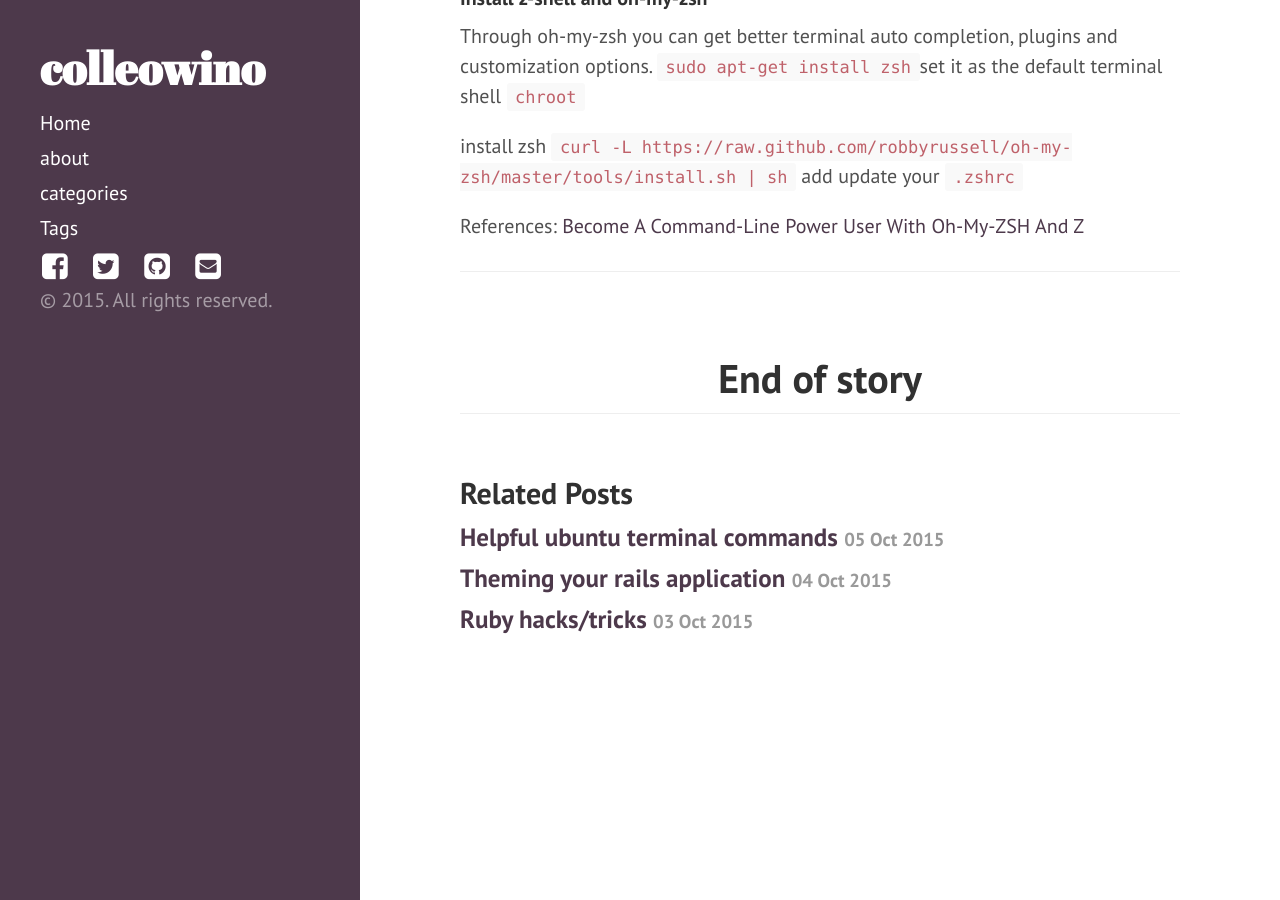
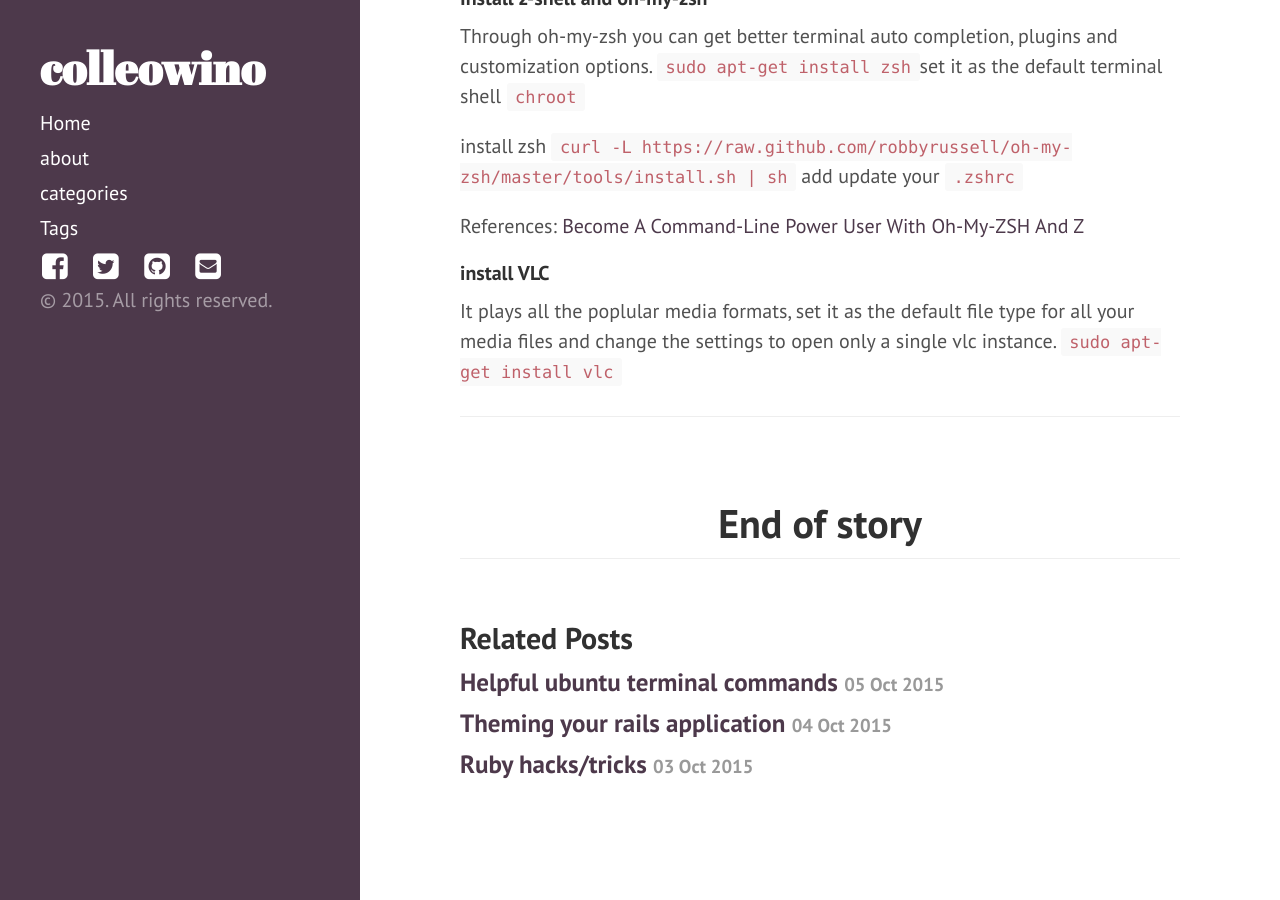
Before and after one commit to colleowino/colleowino.github.io, a Jekyll site: the page built from _posts/2015-10-06-favorite-ubuntu-apps.md, in a window 1280 px wide and 900 px high, scrolled down 859 px. Built offline with Jekyll 4.4.1, drawn with Linux system fonts in a browser that asks for light colours; nearby versions of some CDN libraries; comment, search, counter and statistics services are not loaded.

Commit message:
added vlc

```diff
--- a/_posts/2015-10-06-favorite-ubuntu-apps.md
+++ b/_posts/2015-10-06-favorite-ubuntu-apps.md
@@ -29,4 +29,8 @@ install zsh <code>curl -L https://raw.github.com/robbyrussell/oh-my-zsh/master/t
 References:
 [Become A Command-Line Power User With Oh-My-ZSH And Z](http://www.smashingmagazine.com/2015/07/become-command-line-power-user-oh-my-zsh-z/)
 
+#### install VLC
+It plays all the poplular media formats, set it as the default file type for all your media files and change the settings to open only a single vlc instance.
+`sudo apt-get install vlc`
+
 -----
```
